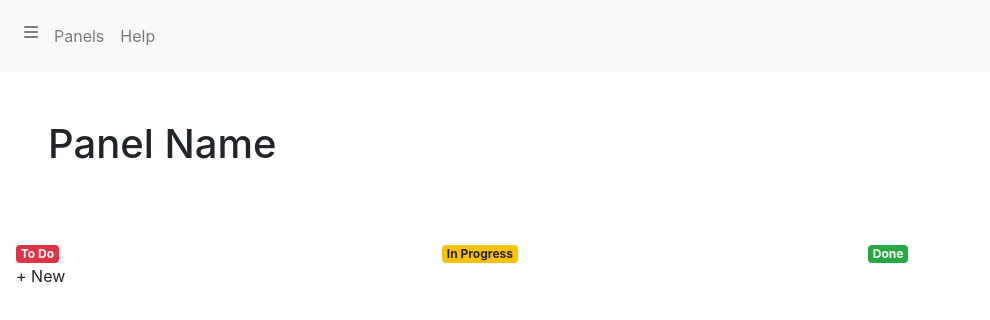
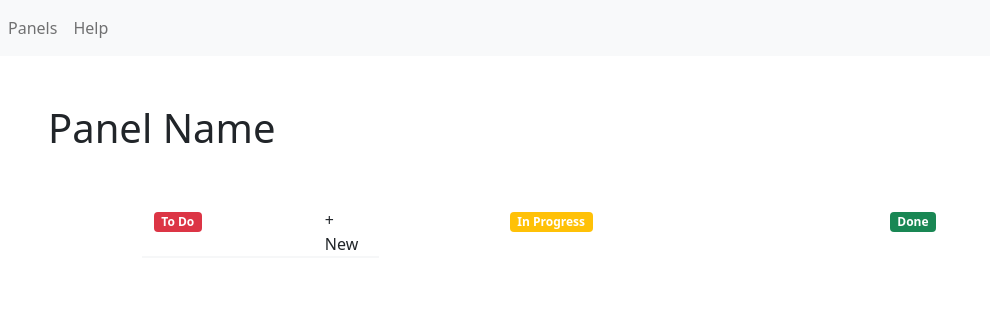
Before and after one commit to osanchezrei/TheVeloppers, a plain HTML site: page index.html in a window 1280 px wide. Shown: the whole page, without its empty margins (0-990 px from the left). Drawn offline with nearby package versions, Linux system fonts and the light colour scheme.

Commit message:
Modificado link que enlaza con bootstrap, ahora enlaza con el bootstrap instalado en el proyecto. Modificadas las clases para que coincidan con clases de bootstrap 5 y no de bootstrap 4. Aplicado parte del estilo al index.html. Falta añadir la linea de separcion entre el titulo de la columna y las tarjetas contenidas en esta.

```diff
--- a/index.html
+++ b/index.html
@@ -5,14 +5,16 @@
     <meta charset="utf-8">
     <meta name="viewport" content="width=device-width, initial-scale=1">
     <link href="styles/style-index.css" type="text/css" rel="stylesheet" >
-    <script src="https://kit.fontawesome.com/b65f2aafcd.js" crossorigin="anonymous"></script>
-    <link rel="stylesheet" href="https://cdn.jsdelivr.net/npm/bootstrap@4.6.1/dist/css/bootstrap.min.css" integrity="sha384-zCbKRCUGaJDkqS1kPbPd7TveP5iyJE0EjAuZQTgFLD2ylzuqKfdKlfG/eSrtxUkn" crossorigin="anonymous">  </head>
+    <script src="bootstrap/js/bootstrap.bundel.min.js" crossorigin="anonymous"></script>
+    <link rel="stylesheet" href="bootstrap/css/bootstrap.min.css" crossorigin="anonymous">
+    <link rel="stylesheet" href="bootstrap/css/bootstrap-theme.min.css" crossorigin="anonymous">
+  </head>
   <body>
     <!-- NAVIGATION MENU -->
-    <nav class="navbar navbar-expand-sm bg-light navbar-light p-3">
+    <nav class="navbar navbar-expand-sm bg-light navbar-light">
       <ul class="navbar-nav">
         <li class="nav-item">
-          <i class="fa-solid fa-bars nav-link menu-button"></i>
+          <img>
         </li>
         <li class="nav-item">
           <a class="nav-link" href="#">Panels</a>
@@ -24,24 +26,54 @@
     </nav>
     <h1 class="p-5 "> Panel Name </h1>
     <!-- todo list-->
-    <div class="container-fluid p-3">
-      <div class="row">
-        <div class="col">
-          <div class="flex-row">
-            <span class="badge badge-danger">To Do</span>
-            <p>+ New</p>
-          </div>
+    <div class="container">
+      <div class="row justify-content-around">
+        <div class="col-3">
+          <div class="container">
+            <div class="row">
+              <div class="col">
+                <span class="badge bg-danger">
+                  To Do
+                  </span>
+              </div>
+              <div class="col-5">
+              </div>
+              <div class="col">
+                + New
+              </div>
+            </div>
+            <div class="row">
+              <hr class="bg-danger border-2 border-bottom">
+            </div>
+        </div class="container">
         </div>
-        <div class="col">
-          <span class="badge badge-warning">In Progress</span>
+        <div class="col-3">
+          <span class="badge bg-warning">In Progress</span>
         </div>
-        <div class="col">
-          <span class="badge badge-success">Done</span>
+        <div class="col-3">
+          <span class="badge bg-success">Done</span>
         </div>
       </div>
     </div>
 
     <!-- <content>
+
+    <div class="row justify-content-around">
+      <div class="col">
+        <div class="flex-row">
+          <span class="badge bg-danger">To Do</span>
+          <div class="row justify-content-end">+ New</div>
+        </div>
+      </div>
+      <div class="col">
+        <span class="badge bg-warning">In Progress</span>
+      </div>
+      <div class="col">
+        <span class="badge bg-success">Done</span>
+      </div>
+    </div>
+
+
       <div>
         <span class="badge badge-danger">To Do</span>
         <p>+ New</p>
```
